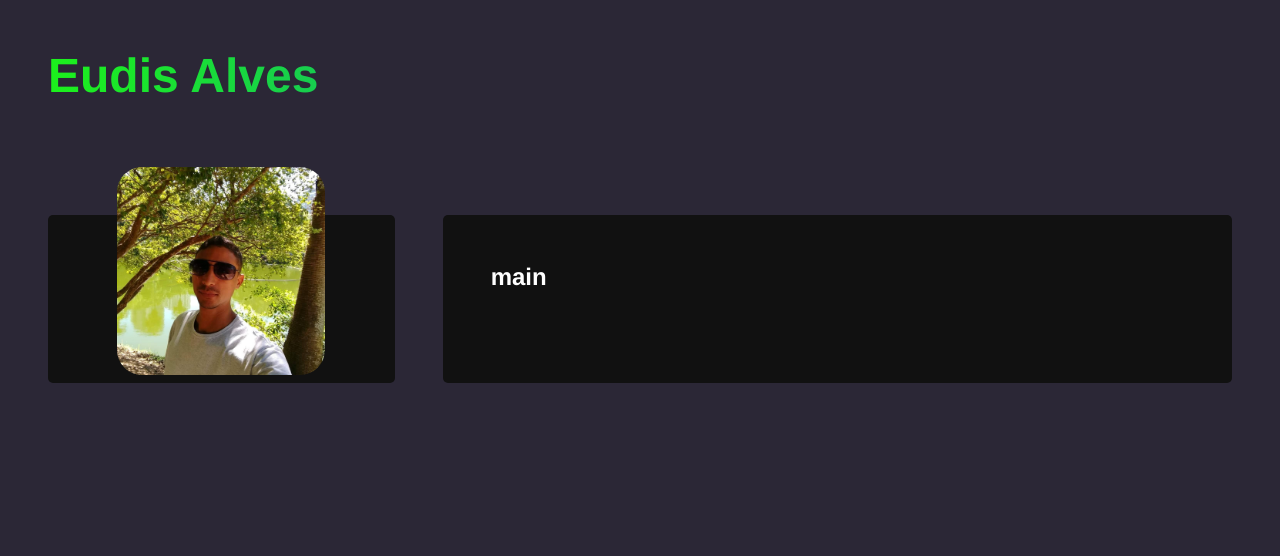
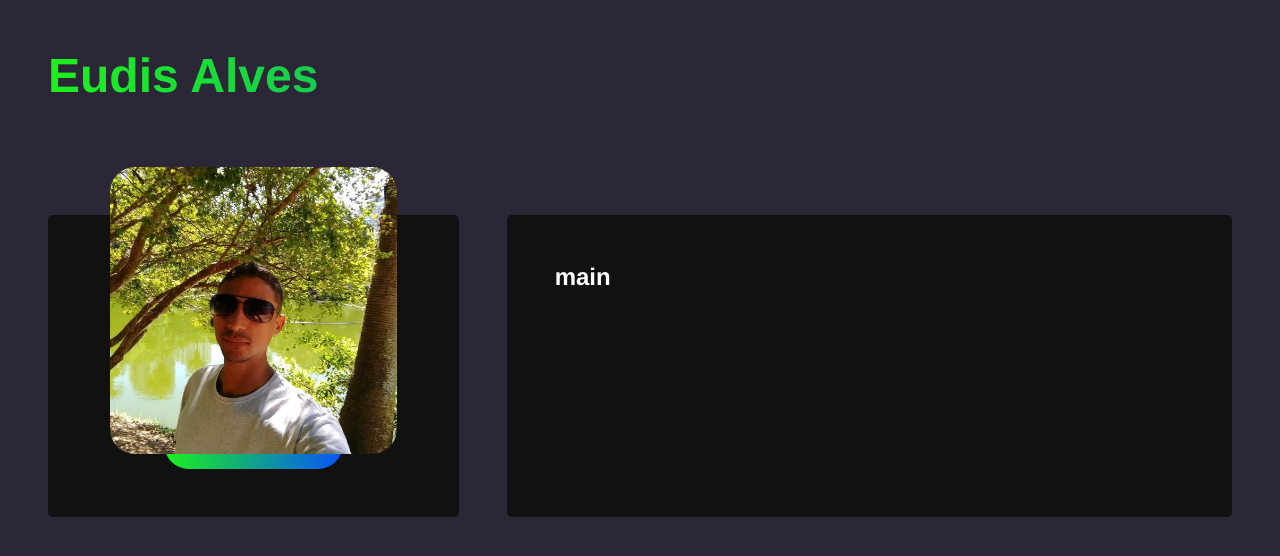
Before and after one commit to EudisAlves/site, a React (Vite) app: page / in a window 1280 px wide. Shown: the top 556 px of the page. Built offline with nearby package versions, Linux system fonts and the light colour scheme.

Commit message:
adicionando botão

```diff
--- a/src/components/Sidebar.jsx
+++ b/src/components/Sidebar.jsx
@@ -1,6 +1,5 @@
 import Avatar from '../img/Eudis.jpg'
 import '../styles/components/sidebar.sass'
-
 
 
 
--- a/src/styles/components/mixins.sass
+++ b/src/styles/components/mixins.sass
@@ -1 +1,9 @@
-export
+@use './variables'
+
+
+@mixin btn
+    padding: 1rem 1.2rem
+    color: variables.$text-color
+    background: variables.$gradient
+    text-decoration: none
+    border-radius: 3rem
--- a/src/styles/components/sidebar.sass
+++ b/src/styles/components/sidebar.sass
@@ -1,5 +1,5 @@
 @use '../components/variables'
-
+@use '../components/mixins'
 
 
 #sidebar
@@ -11,10 +11,22 @@
     flex-direction: column
     text-align: center
     position: relative
-    padding: 3rem 0
+    padding: 3rem
+    color: variables.$text-color
 
     img
-        max-width: 60%
+        max-width: 70%
         border-radius: 25px
         top: -3rem
         position: absolute
+
+    .title
+        color: variables.$text-color-secondary
+        border-radius: variables.$card-border-radius
+        background-color: variables.$bg-color-secondary
+        border-radius: variables.$card-border-radius
+        margin-top: 5rem
+        padding:  .7rem 1.2rem
+
+    .btn
+        @include mixins.btn
```
